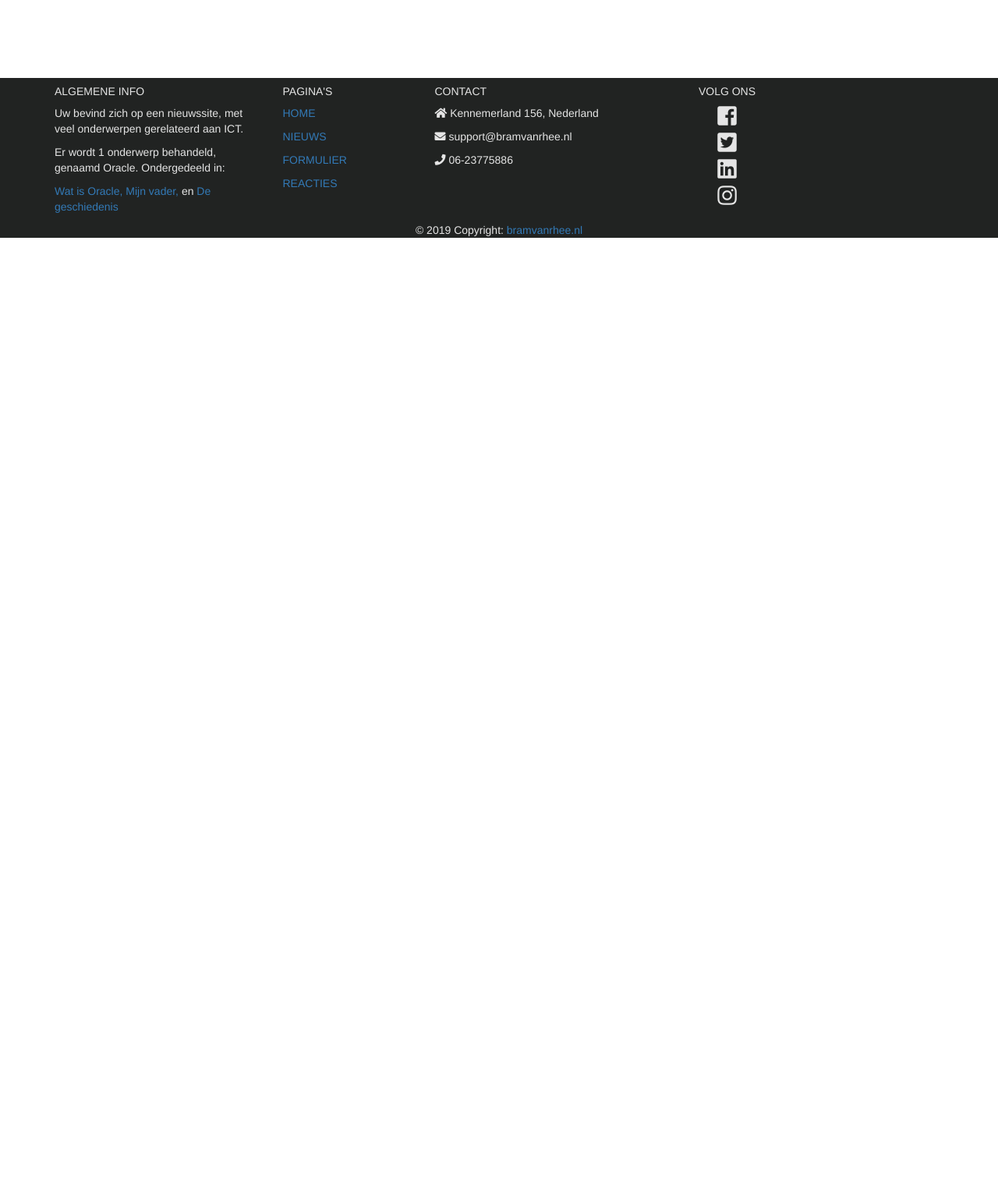
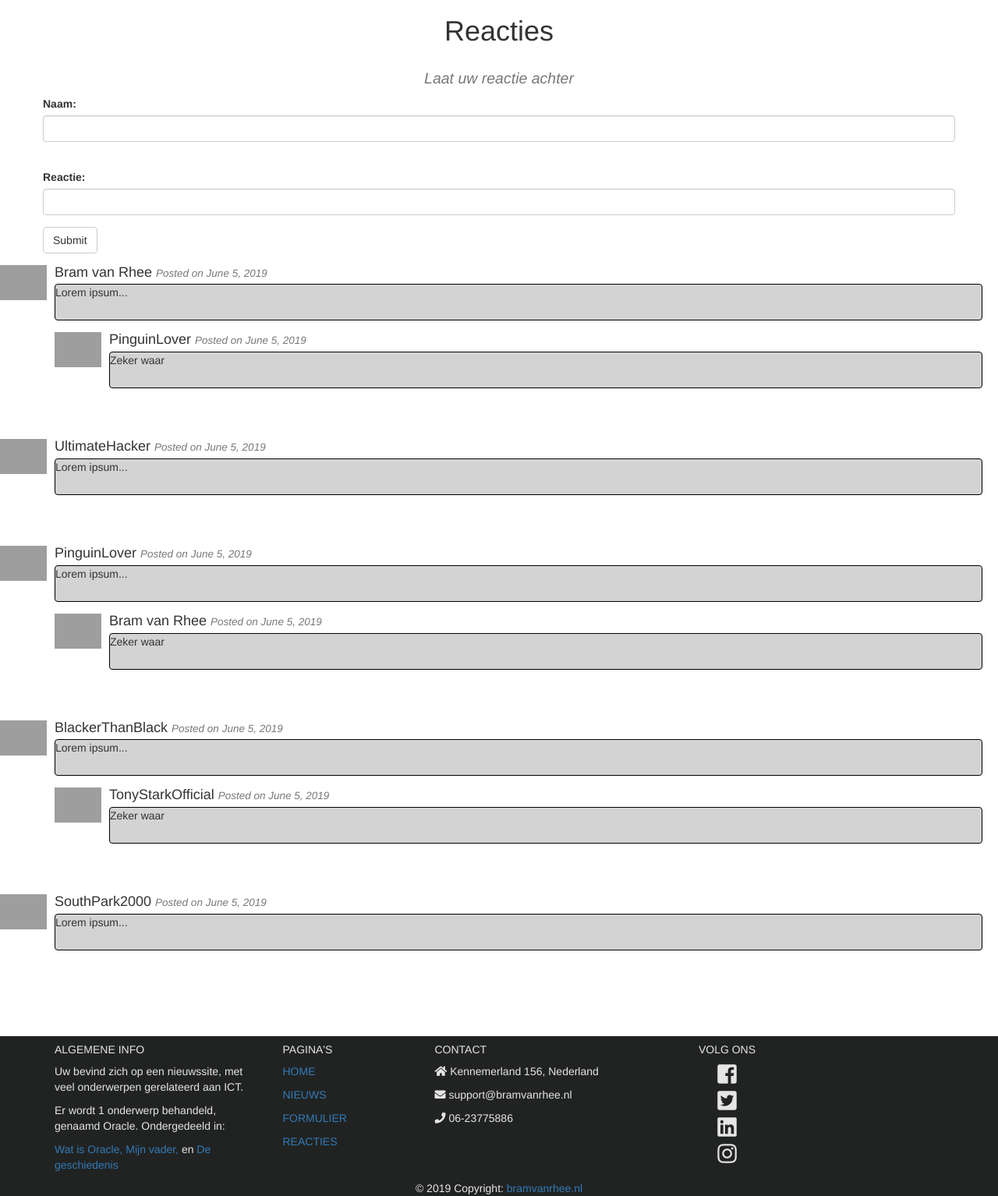
Before and after one commit to bramvanrhee/C3, a PHP site: page /comment.php in a window 1280 px wide. Shown: the part 52-1586 px from the top of the page at 78% size. Before the commit the page ends 357 px from the top, so only its background shows below. Run offline with PHP 8.4, Linux system fonts and the light colour scheme; some libraries are stand-ins or nearby versions; grey boxes are pictures that could not be loaded.

Commit message:
Comment pagina ingericht

```diff
--- a/CSS/main.css
+++ b/CSS/main.css
@@ -35,3 +35,12 @@ footer {
   background-color: white;
   height: 200px;
 }
+
+.comment {
+  background-color: lightgrey;
+  border: 1px solid black;
+  height: cover;
+  padding-bottom: 25px;
+  border-radius: 4px;
+  margin-right: 20px;
+}
--- a/comment.php
+++ b/comment.php
@@ -43,6 +43,124 @@
         </div>
       </div>
     </nav>
+
+    <h1 class="text-center">Reacties</h1>
+    <h2 class="text-center"><i><small>Laat uw reactie achter</small></i></h2>
+
+<!-- Form -->
+<div class="container">
+    <form action="comment.php">
+      <div class="row">
+        <div class="form-group">
+          <label for="naam">Naam:</label>
+          <input type="text" class="form-control">
+          <br>
+        </div>
+        <div class="form-group">
+          <label for="adres">Reactie:</label>
+          <input type="text" class="form-control" width="200px">
+        </div>
+
+        <button type="submit" class="btn btn-default">Submit</button>
+      </div>
+    </form>
+  </div>
+
+<!-- Media Objects -->
+    <div class="media">
+
+      <div class="media-left">
+        <img src="IMG/avatar.jpg" class="media-object" style="width: 60px;">
+      </div>
+      <div class="media-body">
+        <h4 class="media-heading">Bram van Rhee <small><i>Posted on June 5, 2019</i></small></h4>
+        <p class="comment">Lorem  ipsum...</p>
+
+      <div class="media">
+        <div class="media-left">
+          <img src="IMG/avatar1.png" class="media-object"style="width: 60px;">
+        </div>
+        <div class="media-body">
+          <h4 class="media-heading">PinguinLover <small><i>Posted on June 5, 2019</i></small></h4>
+          <p class="comment">Zeker waar</p>
+        </div>
+      </div>
+
+    </div>
+
+    <br><br>
+
+    <div class="media">
+
+      <div class="media-left">
+        <img src="IMG/avatar2.jpg" class="media-object" style="width: 60px;">
+      </div>
+      <div class="media-body">
+        <h4 class="media-heading">UltimateHacker <small><i>Posted on June 5, 2019</i></small></h4>
+        <p class="comment">Lorem  ipsum...</p>
+      </div>
+
+    </div>
+
+    <br><br>
+
+    <div class="media">
+
+      <div class="media-left">
+        <img src="IMG/avatar1.png" class="media-object" style="width: 60px;">
+      </div>
+      <div class="media-body">
+        <h4 class="media-heading">PinguinLover <small><i>Posted on June 5, 2019</i></small></h4>
+        <p class="comment">Lorem  ipsum...</p>
+
+      <div class="media">
+        <div class="media-left">
+          <img src="IMG/avatar.jpg" class="media-object"style="width: 60px;">
+        </div>
+        <div class="media-body">
+          <h4 class="media-heading">Bram van Rhee <small><i>Posted on June 5, 2019</i></small></h4>
+          <p class="comment">Zeker waar</p>
+        </div>
+      </div>
+
+    </div>
+
+    <br><br>
+
+    <div class="media">
+
+      <div class="media-left">
+        <img src="IMG/avatar3.png" class="media-object" style="width: 60px;">
+      </div>
+      <div class="media-body">
+        <h4 class="media-heading">BlackerThanBlack <small><i>Posted on June 5, 2019</i></small></h4>
+        <p class="comment">Lorem  ipsum...</p>
+
+      <div class="media">
+        <div class="media-left">
+          <img src="IMG/avatar5.jpg" class="media-object"style="width: 60px;">
+        </div>
+        <div class="media-body">
+          <h4 class="media-heading">TonyStarkOfficial  <small><i>Posted on June 5, 2019</i></small></h4>
+          <p class="comment">Zeker waar</p>
+        </div>
+      </div>
+
+    </div>
+
+    <br><br>
+
+    <div class="media">
+
+      <div class="media-left">
+        <img src="IMG/avatar4.png" class="media-object" style="width: 60px;">
+      </div>
+      <div class="media-body">
+        <h4 class="media-heading">SouthPark2000 <small><i>Posted on June 5, 2019</i></small></h4>
+        <p class="comment">Lorem  ipsum...</p>
+      </div>
+
+    </div>
 
 <!-- Footer -->
     <footer class="page-footer font-small">
--- a/form.php
+++ b/form.php
@@ -45,7 +45,7 @@
     </nav>
 
 <!-- Form -->
-    <form action="form.html">
+    <form action="form.php">
       <div class="form-group">
         <label for="naam">Naam:</label>
         <input type="text" class="form-control" data-toggle="collapse" data-target="#name" id="naam">
```
